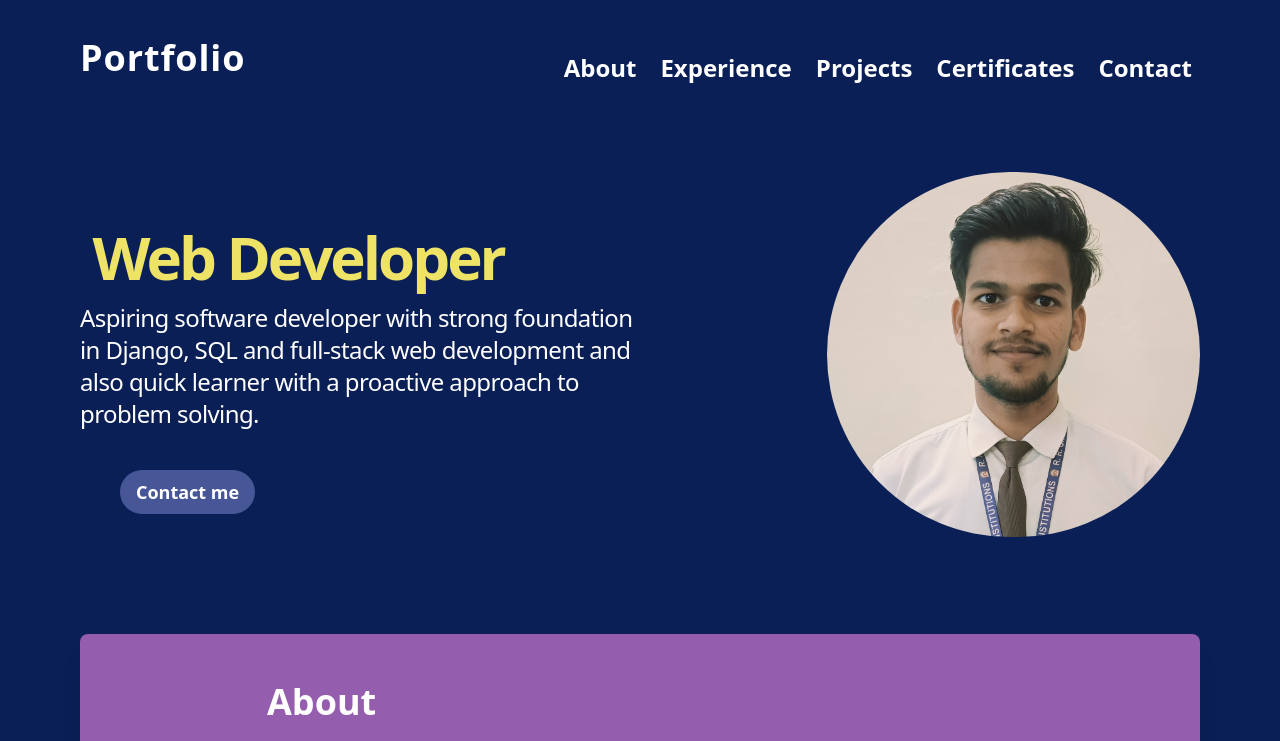
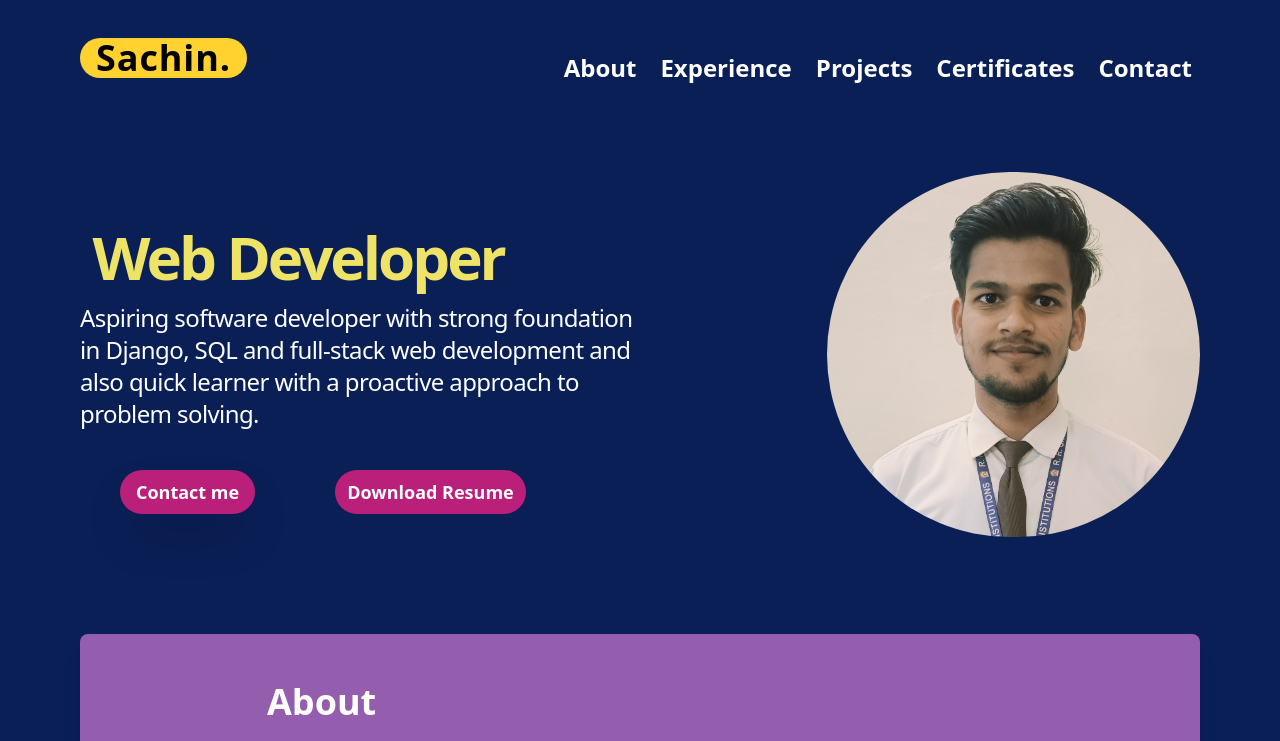
Before and after one commit to smaurya4941/myportfolio, a React (Vite) app: page / in a window 1280 px wide. Shown: the top 741 px of the page. Built offline with nearby package versions, Linux system fonts and the light colour scheme.

Commit message:
updated resume downloader

```diff
--- a/src/components/Home/Home.jsx
+++ b/src/components/Home/Home.jsx
@@ -6,11 +6,16 @@ const Home = () => {
   return (
     <div className='text-white flex w-full justify-between items-start p-10 md:p-20 md:flex md:flex-row '>
       <div className=' w-2/3 md:w-2/4 md:pt-10 '>
-        <h1 className='text-3xl md:text-6xl font-bold text-[#eee367] leading-normal tracking-tighter'> <TextChanger /> </h1>
+        <h1 className='text-3xl md:text-6xl font-bold text-[#eee367] leading-normal tracking-tighter'>  <TextChanger /> </h1>
         <p className='text-sm md:text-2xl tracking-tight'>Aspiring software developer with strong foundation in Django, SQL and full-stack web
           development and also quick learner with a proactive approach to problem solving.</p>
 
-        <a href="#Footer"><button className='mt-5 md:m-10 text-white py-2 px-3 text-sm md:text-lg md:py-2 md:px-4 hover:opacity-85 duration-300 hover:scale-105 font-semibold rounded-3xl bg-[#465697]'>Contact me
+        <a href="#Footer"><button className='mt-5 md:m-10 text-white py-2 px-3 text-sm md:text-lg md:py-2 md:px-4 hover:opacity-85 duration-300 shadow-2xl hover:scale-105 font-semibold rounded-3xl bg-[#d4217edf] hover:bg-[#000] hover:text-white'>Contact me
+        </button>
+        </a>
+
+        <a href="/myresume.pdf"
+  download="myresume.pdf" ><button className='mt-5 md:m-10 text-white py-2 px-3 text-sm md:text-lg md:py-2 md:px-3 hover:opacity-85 duration-300 hover:scale-105 font-semibold rounded-3xl bg-[#d4217edf] hover:bg-[#0b0b0b]'> Download Resume
         </button>
         </a>
       </div>
--- a/src/components/NavBar/NavBar.jsx
+++ b/src/components/NavBar/NavBar.jsx
@@ -5,8 +5,8 @@ const NavBar = () => {
     const [menu, setMenu] = useState(false)
     const [showmenu, setshowmenu] = useState(true)
     return (
-        <nav className='flex flex-wrap justify-between md:items-center text-white px-10 pt-6 md:px-20'>
-            <span className='text-4xl font-bold tracking-wide'>Portfolio</span>
+        <nav className='flex flex-wrap justify-between md:items-center  text-white px-10 pt-6 md:px-20 '>
+            <span className='text-4xl bg-amber-300 text-black rounded-3xl px-4 font-bold tracking-wide'>Sachin.</span>
             <ul className={` ${menu ? "block" : "hidden"} mx-24 py-2 mt-4 font-semibold md:mt-5 bg-black px-2 rounded-xl bg-opacity-30 md:border-none text-center md:bg-transparent md:static md:mx-0 md:flex gap-6 text-2xl`}>
                 <a href="#about"><li className='text-md transition-all duration-300 p-1 md:p-0'>About</li></a>
                 <a href="#experience">  <li className='text-md transition-all duration-300 p-1 md:p-0'>Experience</li></a>
```
Also changed, not shown: 1 other file (tests, documents, lock files or other folders).
